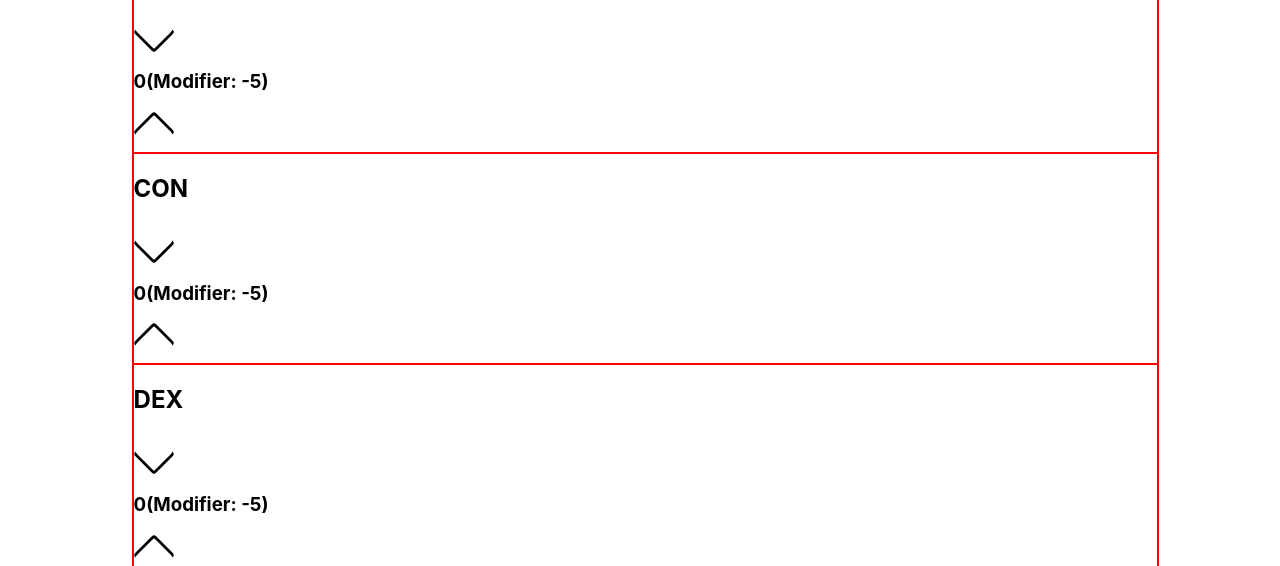
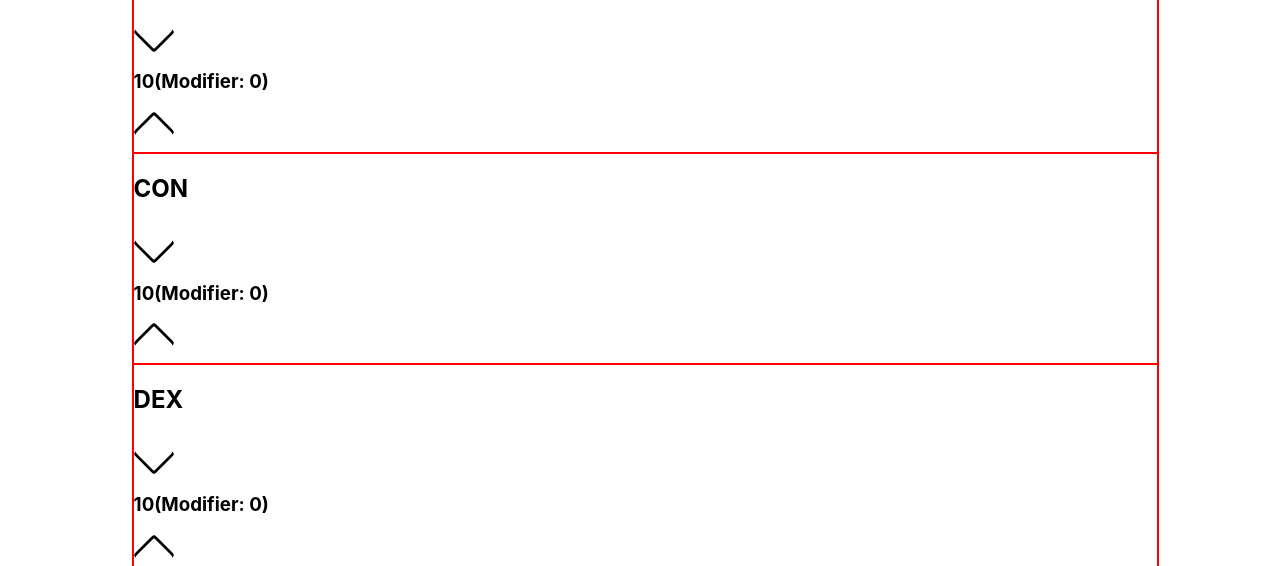
Before and after one commit to erin-davis/chara-generator, a React (Create React App) app: page /ability-scores in a window 1280 px wide. Shown: the part 167-733 px from the top of the page. Built offline with nearby package versions, Linux system fonts and the light colour scheme; no server answers; the HTML template or start-up script is replaced by a standard one.

Commit message:
ability scores now show up on the final character sheet but the random functionality is not yet working

```diff
--- a/src/components/AbilityScores.js
+++ b/src/components/AbilityScores.js
@@ -1,5 +1,5 @@
 import React, {useState} from "react";
-import {Link} from "react-router-dom";
+import {useHistory} from "react-router-dom";
 import {abilityScoreHolder as ASH} from "../data/APIPlaceHolder";
 import {upArrow, downArrow} from "../tabler-icons/icons";
 
@@ -17,13 +17,19 @@ Of course, max number will always be 20
 //button w/ class random dice should maybe look like a dice?
 
 const AbilityScore = (props) =>{
+  const history = useHistory();
+
+  const toFinal = () =>{
+    history.push('/final');
+  }
+
   const [inputNumbers, setInputNumbers] = useState({
-    str: 0,
-    dex: 0,
-    con: 0,
-    int: 0,
-    cha: 0,
-    wis: 0
+    str: 10,
+    dex: 10,
+    con: 10,
+    int: 10,
+    cha: 10,
+    wis: 10
   });
 
   const increaseScore = e =>{
@@ -42,8 +48,20 @@ const AbilityScore = (props) =>{
     });
   }
 
-  //will have to come up with a way for
-
+  const submitForm = e =>{
+    e.preventDefault();
+    props.addNewDndStats(inputNumbers);
+    setInputNumbers({
+      str: 10,
+      dex: 10,
+      con: 10,
+      int: 10,
+      cha: 10,
+      wis: 10
+    });
+    console.log('the ability scores were submitted');
+    toFinal();
+  }
 
   return (
     <div className="ability-score">
@@ -51,7 +69,7 @@ const AbilityScore = (props) =>{
       <header>
         <h2>Either randomly roll for your ability scores or use the calculator to input the scores you're looking for!</h2>
       </header>
-      <form>
+      <form onSubmit={submitForm}>
         {ASH.map((ability)=>{
           return(
             <article className="ability-score">
@@ -62,7 +80,7 @@ const AbilityScore = (props) =>{
               onClick={decreaseScore}
               >
               </button>
-              <span className={`${ability.index}_mod`}><h3>{inputNumbers[ability.index]}
+              <span className={`${ability.index}_mod`}><h3>{inputNumbers[ability.index] }
               (Modifier: {Math.floor((inputNumbers[ability.index] - 10) / 2)})
               </h3>
               </span>
@@ -75,14 +93,14 @@ const AbilityScore = (props) =>{
             </article>
           )
         })}
+      <button className="as-bttn">Reset</button>
+      <button type="submit">Submit</button>
       </form>
       <div className="score-blocks ">
         <div className="score-dice">
           <button className="random-dice">Random</button>
         </div>
       </div>
-      <button className="as-bttn">Reset</button>
-      <Link to="/final"><button type="submit">Submit</button></Link>
     </div>
   );
 }
--- a/src/components/Routes.js
+++ b/src/components/Routes.js
@@ -53,18 +53,18 @@ function Routes(props){
     setFinalInput([newChara]);
   }
 
-  //processing dnd Stats that the player chooses
+  //processing dnd Stats that the player chooses from AbilityScores.js
 
   const [dndStats, setDndStats] = useState([
     {
-      str: '',
+      str: "",
+      dex: "",
+      con: "",
       int: "",
-      wis: "",
-      dex: '',
-      con: '',
-      cha: ""
+      cha: "",
+      wis: ""
     }
-  ])
+  ]);
 
   const addNewDndStats = attr =>{
     const newDndStats ={
@@ -94,7 +94,9 @@ function Routes(props){
          />
         </Route>
         <Route path="/ability-scores">
-          <AbilityScores />
+          <AbilityScores
+          addNewDndStats={addNewDndStats}
+          />
         </Route>
         <Route path="/selection">
           <PCSForm addNewChara={addNewChara} />
```
Also changed, not shown: src/App.css (line endings or trailing spaces).
